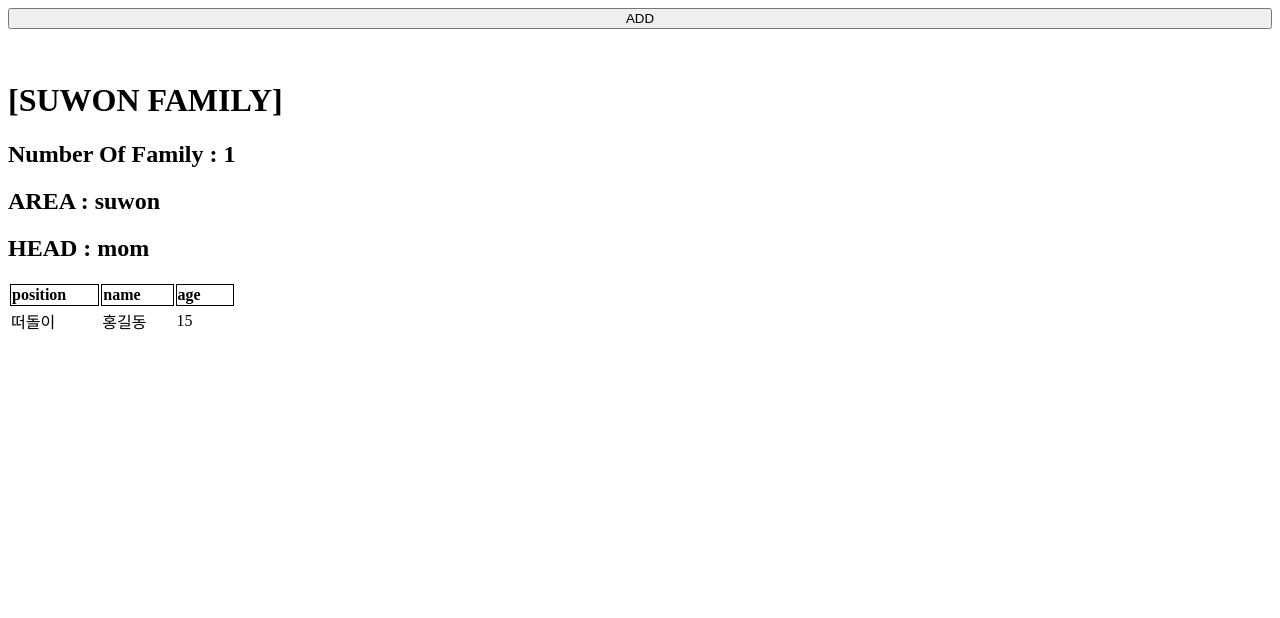
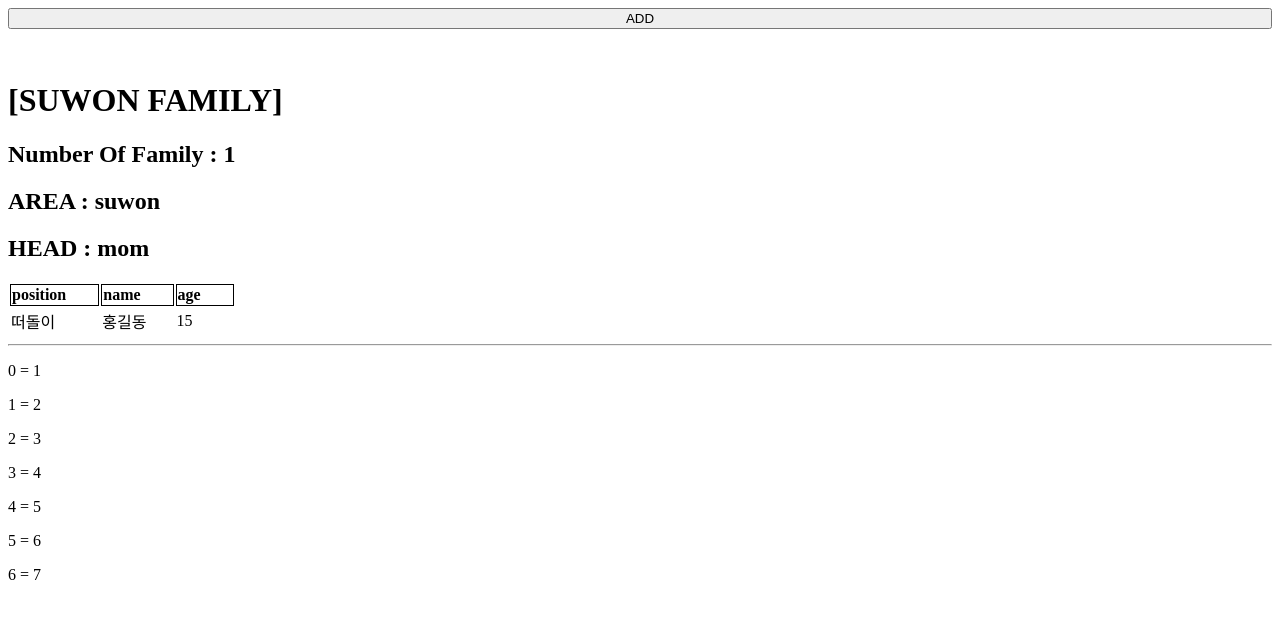
Before and after one commit to jaemin96/React-repo, a React (Create React App) app in the folder client/: page / in a window 1280 px wide. Shown: the top 618 px of the page. Built offline with nearby package versions, Linux system fonts and the light colour scheme.

Commit message:
[feat] ADD es folder & new List
+ temp any - typescript study 후 수정반영할 예정

```diff
--- a/client/src/App.tsx
+++ b/client/src/App.tsx
@@ -2,6 +2,7 @@ import React from 'react';
 import style from './App.module.scss';
 // import { MousePointer } from 'components/Mouse';
 import { NestObject } from 'components/StateManager';
+import EsPage from './container/ES/EsPage';
 
 /* <MousePointer text="hello world" /> */
 
@@ -9,6 +10,8 @@ function App() {
     return (
         <>
             <NestObject />
+            <hr />
+            <EsPage />
         </>
     );
 }
--- /dev/null
+++ b/client/src/container/ES/EsPage.tsx
@@ -0,0 +1,13 @@
+import React from 'react';
+
+const EsPage = () => {
+    let list: any;
+    (list = []).length = 7;
+    list.fill(0);
+
+    return list.map((item: any, index: any) => (
+        <p key={index + 1}>{`${index} = ${index + 1}`}</p>
+    ));
+};
+
+export default EsPage;
```
